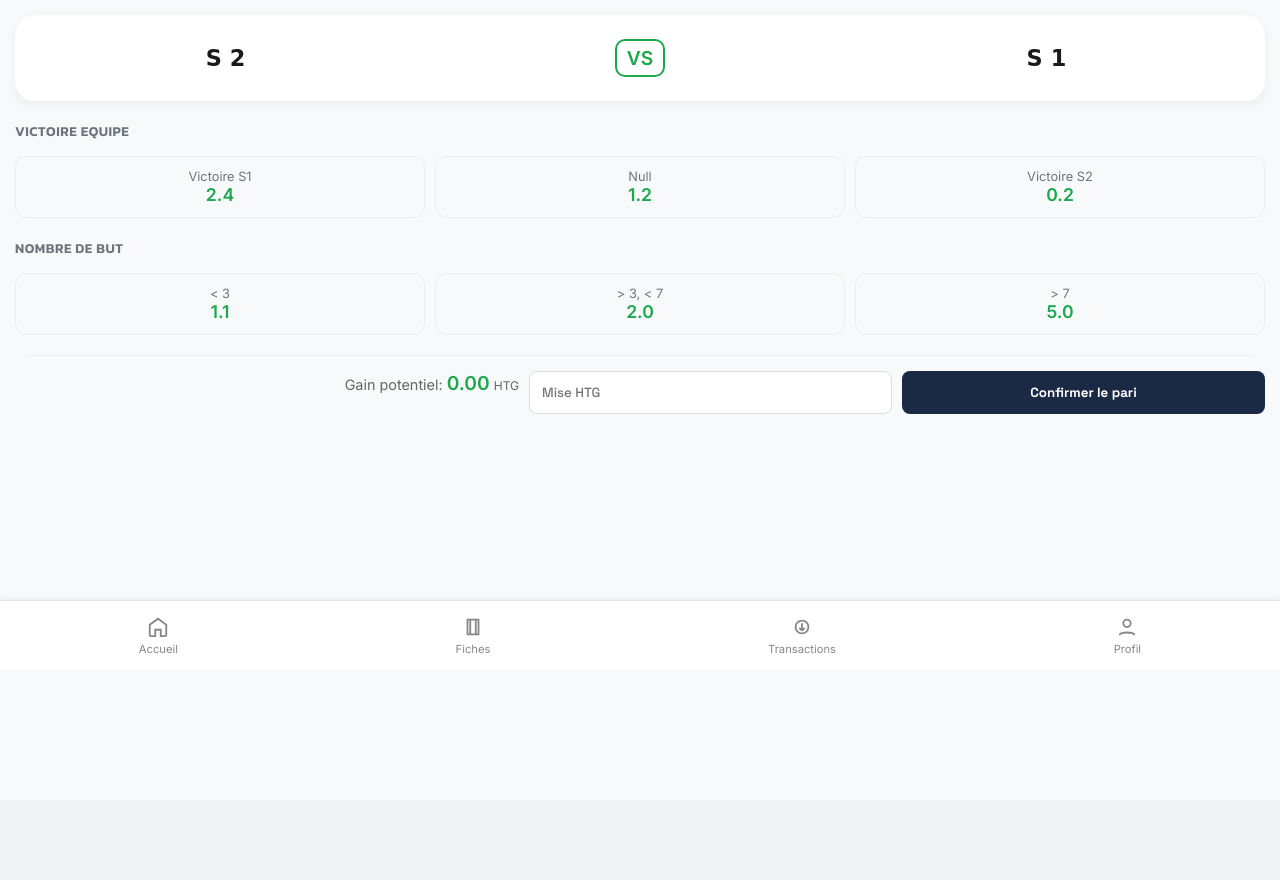
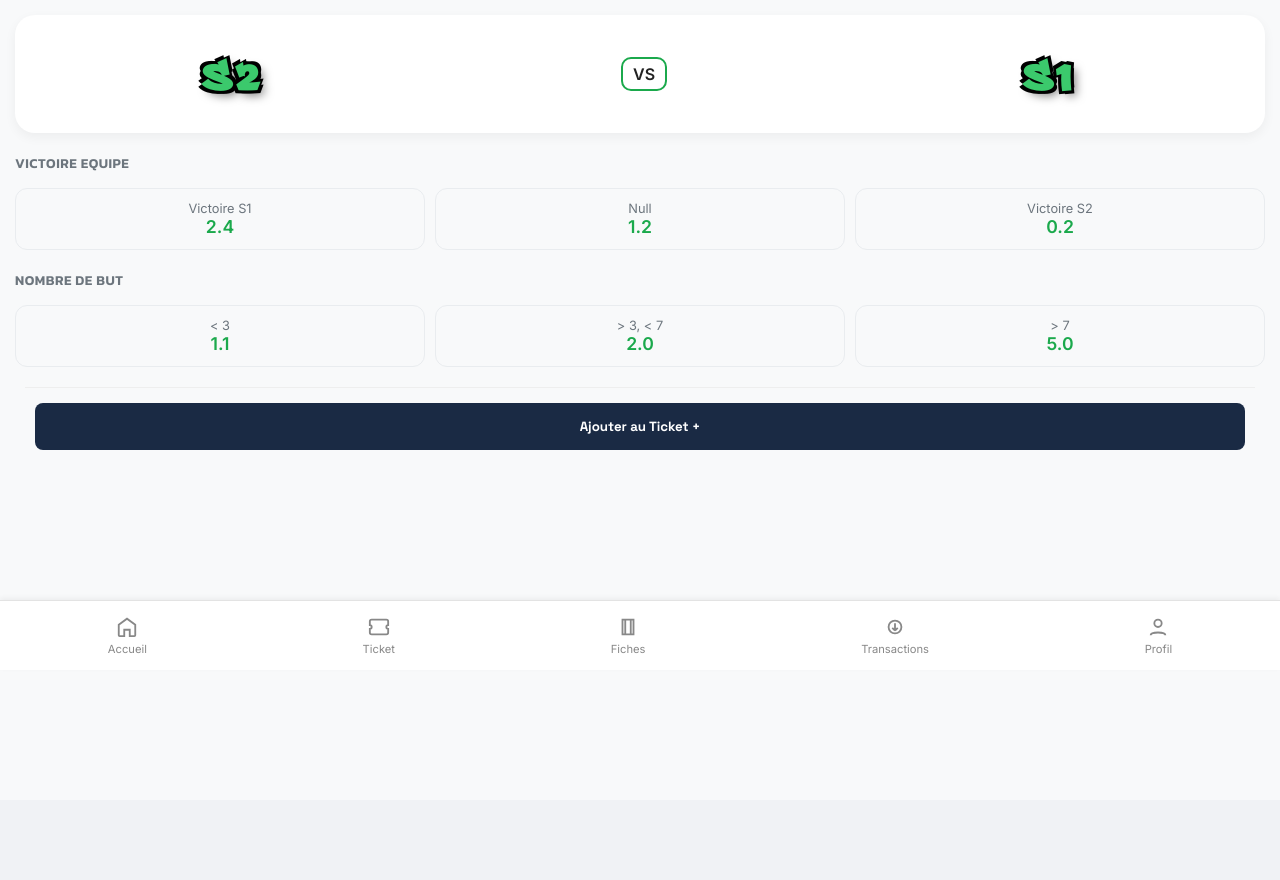
Before and after one commit to vendy0/InterPam, a Flask app: page /match/1 in a window 1280 px wide. Shown: the part 130-1010 px from the top of the page. Run offline with Flask 3, Linux system fonts and the light colour scheme; the visitor is signed in with stand-in values (Sample User, id 1); data comes from the database, SQL or seed files in the repository; both versions use the stored data as it was after the commit; some web fonts are replaced.

Commit message:
J'ai réparé un paquet de trucs comme la police graffiti, la gestion du panier et le passage à une seul option par match (ticket). J'ai supprimé un long commentaire dans routes.py (l'ancienne fonction qui gérait le plaçage des paris. J'ai géré le bug qui mettait tous les matchs d'une fiche sur un seul (le premier) et puis d'autres trucs.

```diff
--- a/routes.py
+++ b/routes.py
@@ -15,6 +15,7 @@ from data import (
     placer_pari,
     obtenir_cotes_par_ids,
     get_fiches_detaillees,
+    get_details_options_panier,
 )
 from admin_routes import admin_bp, users_bp, matchs_bp
 
@@ -249,87 +250,153 @@ def details_match(match_id):
     )
 
 
-@app.route("/create_fiche", methods=["POST"])
-def creer_fiche():
+"""
+========================================
+* : GESTION DES PARIS-------------------
+========================================
+"""
+
+
+@app.route("/ajouter_au_ticket", methods=["POST"])
+def ajouter_au_ticket():
+    """Ajoute une sélection au panier (session). Écrase si le match existe déjà."""
     if "username" not in session:
-        flash("Vous devez vous connecter", "error")
         return redirect(url_for("login"))
 
+    match_id = request.form.get("match_id")
+    # On cherche l'option cochée dans le formulaire
+    # Le formulaire envoie dynamiquement le nom de la catégorie, il faut donc itérer
+    option_id = None
+    for key, value in request.form.items():
+        # On ignore le match_id et les champs techniques, on cherche l'ID de l'option (numérique)
+        if key != "match_id" and value.isdigit():
+            option_id = int(value)
+            break
+
+    if not match_id or not option_id:
+        flash("Veuillez sélectionner une cote.", "error")
+        return redirect(request.referrer)
+
+    # Initialisation du panier s'il n'existe pas
+    if "ticket" not in session:
+        session["ticket"] = {}
+
+    # RÈGLE D'OR : Une seule option par match.
+    # On utilise match_id comme CLÉ du dictionnaire.
+    # Si l'utilisateur parie à nouveau sur ce match, l'ancienne valeur est écrasée.
+    session["ticket"][match_id] = option_id
+    session.modified = True  # Important pour dire à Flask de sauvegarder la session
+
+    flash("Ajouté au ticket !", "succes")
+    return redirect(
+        request.referrer
+    )  # On reste sur la page ou on va au panier ? Au choix.
+
+
+@app.route("/mon_ticket")
+def mon_ticket():
+    """Affiche le récapitulatif avant validation"""
+    if "username" not in session:
+        return redirect(url_for("login"))
+
+    ticket = session.get("ticket", {})
+    user = get_user_by_username(session["username"])
+
+    options_ids = list(ticket.values())
+    details = get_details_options_panier(options_ids)
+
+    # Calcul de la cote totale
+    cote_totale = Decimal("1")
+    for ligne in details:
+        cote_totale *= Decimal(str(ligne["cote"]))
+
+    return render_template(
+        "ticket.html", selections=details, cote_totale=cote_totale, user=user
+    )
+
+
+@app.route("/supprimer_du_ticket/<match_id>")
+def supprimer_du_ticket(match_id):
+    """Retire un match spécifique du ticket"""
+    if "ticket" in session:
+        # On retire la clé correspondant au match
+        session["ticket"].pop(match_id, None)
+        session.modified = True
+    return redirect(url_for("mon_ticket"))
+
+
+@app.route("/vider_ticket")
+def vider_ticket():
+    session.pop("ticket", None)
+    return redirect(url_for("home"))
+
+
+@app.route("/valider_ticket", methods=["POST"])
+def valider_ticket():
+    """Valide le pari combiné final"""
+    if "username" not in session:
+        return redirect(url_for("login"))
+
+    ticket = session.get("ticket", {})
+    if not ticket:
+        flash("Votre ticket est vide.", "error")
+        return redirect(url_for("home"))
+
+    user = get_user_by_username(session["username"])
+    mise_str = request.form.get("mise", "0").replace(",", ".")
+
     try:
-        donnees = request.form
+        mise_dec = Decimal(mise_str).quantize(Decimal("0.01"), rounding=ROUND_HALF_UP)
+    except:
+        mise_dec = Decimal("0.00")
 
-        # Sécurité : Vérifier si match_id est présent
-        raw_match_id = donnees.get("match_id")
-        if not raw_match_id:
-            flash("Match non identifié.", "error")
-            return redirect(request.referrer)
+    if mise_dec < Decimal("10.00"):
+        flash("Mise minimum : 10 HTG", "error")
+        return redirect(url_for("mon_ticket"))
 
-        match_id = int(raw_match_id)
+    if user["solde"] < mise_dec:
+        flash("Solde insuffisant.", "error")
+        return redirect(url_for("mon_ticket"))
 
-        # --- Lecture mise en Decimal ---
-        # On nettoie la mise (remplace virgule par point)
-        mise_str = donnees.get("mise", "0").replace(",", ".").strip()
-        if not mise_str:
-            mise_str = "0"
+    # Recalculer la cote totale côté serveur (sécurité)
+    options_ids = list(ticket.values())
+    details = get_details_options_panier(options_ids)
 
-        mise_dec = Decimal(mise_str).quantize(Decimal("0.01"), rounding=ROUND_HALF_UP)
+    if len(details) != len(options_ids):
+        flash("Une des options n'est plus disponible.", "error")
+        return redirect(url_for("mon_ticket"))
 
-        if mise_dec < Decimal("10.00"):
-            flash("La mise minimum est de 10 HTG", "error")
-            return redirect(request.referrer)
+    cote_totale = Decimal("1.00")
+    for d in details:
+        cote_totale *= Decimal(str(d["cote"]))
 
-        user = get_user_by_username(session["username"])
+    gain_dec = (mise_dec * cote_totale).quantize(
+        Decimal("0.01"), rounding=ROUND_HALF_UP
+    )
 
-        # --- Vérification solde ---
-        if user["solde"] < mise_dec:
-            flash("Solde insuffisant", "error")
-            return redirect(request.referrer)
+    # Enregistrement en BDD
+    # On prend le premier match_id de la liste comme référence "principale"
+    # ou on adapte placer_pari pour gérer le NULL si tu préfères,
+    # mais ici on va garder la logique actuelle : on passe le premier ID de match pour la forme,
+    # mais ce qui compte ce sont les options_ids.
+    first_match_id = details[0]["match_id"]
 
-        # --- Options sélectionnées (CORRECTION ICI) ---
-        options_ids = []
-        for k, v in donnees.items():
-            # On ignore les champs techniques 'match_id' et 'mise'
-            if k in ("match_id", "mise"):
-                continue
+    succes, msg = placer_pari(
+        parieur_id=user["id"],
+        match_id=first_match_id,  # Technique: on lie au moins à un match
+        mise_dec=mise_dec,
+        gain_dec=gain_dec,
+        date_pari=datetime.now().strftime("%Y-%m-%d %H:%M:%S"),
+        options_ids=options_ids,
+    )
 
-            # On ne garde que si la valeur est un nombre (l'ID de l'option)
-            # Cela évite de planter sur le bouton 'submit' ou les tokens CSRF
-            if v.isdigit():
-                options_ids.append(int(v))
-
-        if not options_ids:
-            flash("Veuillez sélectionner au moins une option", "error")
-            return redirect(request.referrer)
-
-        # --- Calcul du gain ---
-        cotes = obtenir_cotes_par_ids(options_ids)
-        cote_totale = Decimal("1.00")
-        for c in cotes:
-            # Conversion explicite en string avant Decimal pour éviter les problèmes de float
-            cote_totale *= Decimal(str(c))
-
-        gain_dec = (mise_dec * cote_totale).quantize(
-            Decimal("0.01"), rounding=ROUND_HALF_UP
-        )
-
-        # --- Appel DATA ---
-        succes, message = placer_pari(
-            parieur_id=user["id"],
-            match_id=match_id,
-            mise_dec=mise_dec,
-            gain_dec=gain_dec,
-            date_pari=datetime.now().strftime("%Y-%m-%d %H:%M:%S"),
-            options_ids=options_ids,
-        )
-
-        flash(message, "success" if succes else "error")
-        return redirect(url_for("home") if succes else request.referrer)
-
-    except Exception as e:
-        # Affiche l'erreur dans la console pour le développeur
-        print(f"ERREUR CREATE FICHE : {e}")
-        flash("Erreur technique lors de la création du pari.", "error")
-        return redirect(request.referrer)
+    if succes:
+        session.pop("ticket", None)  # On vide le panier après succès
+        flash(f"Pari validé ! Gain potentiel : {gain_dec} HTG", "succes")
+        return redirect(url_for("fiches"))
+    else:
+        flash(msg, "error")
+        return redirect(url_for("mon_ticket"))
 
 
 @app.route("/fiches")
--- a/static/css/details.css
+++ b/static/css/details.css
@@ -26,9 +26,9 @@
 
 .team-name { font-size: 1.4rem; font-weight: bold; color: var(--pam-text); }
 .vs-text {
-    color: var(--pam-green);
+    /* color: var(--pam-green); */
     font-weight: 800;
-    font-size: 1.2rem;
+    /* font-size: 1.2rem; */
     border: 2px solid var(--pam-green);
     padding: 5px 10px;
     border-radius: 10px;
@@ -109,6 +109,8 @@
     margin-top: 20px;
     padding-top: 15px;
     border-top: 1px solid #eee;
+    display: flex;
+    justify-content: center;
 }
 
 .mise-input {
@@ -137,6 +139,7 @@
     border-radius: 8px;
     font-weight: bold;
     cursor: pointer;
+    padding: 15px 5px;
 }
 
 .gain-info {
--- a/static/css/fonts.css
+++ b/static/css/fonts.css
@@ -2,7 +2,13 @@
 /* On remplace le 800 par 600 (Semi-Bold) et 700 (Bold) pour plus de flexibilité */
 /* Importation des polices : Inter, Kanit, Space Grotesk et Sedgwick Ave */
 @import url('https://fonts.googleapis.com/css2?family=Inter:wght@400;600&family=Kanit:wght@500;600&family=Space+Grotesk:wght@500;700&family=Sedgwick+Ave+Display&display=swap');
-
+/* 1. Déclaration de la police */
+@font-face {
+  font-family: 'Philly Sans';
+  src: url('../fonts/phillysans.otf') format('opentype'); /* Vérifie bien le nom du fichier */
+  font-weight: normal;
+  font-style: normal;
+}
 :root {
     /* Définition des variables pour le projet InterPam */
     --font-main: "Inter", sans-serif; /* Pour les textes et les chiffres */
@@ -36,9 +42,24 @@ h1, h2, h3{
 button, select, textarea, input, input::placeholder{
     font-family: var(--font-action);
 }
+/*
 .team-name{
     font-family: var(--font-street);
     font-weight: 400;
     font-style: normal;
-    letter-spacing: 0.5rem;
+} */
+
+.team-name {
+  font-family: 'Philly Sans', sans-serif;
+  color: #3bc96c !important; /* Le vert fluo de votre image */
+  font-size: 3em !important;
+  text-transform: uppercase;
+    letter-spacing: 0.3rem;
+  /* L'astuce pour le contour noir épais et l'ombre portée */
+text-shadow:
+   -3px -3px 0 #000,
+    3px -3px 0 #000,
+   -3px  3px 0 #000,
+    3px  3px 0 #000,
+    5px  5px 10px rgba(0,0,0,0.5);
 }
--- a/templates/base.html
+++ b/templates/base.html
@@ -56,6 +56,12 @@
         <span>Accueil</span>
       </a>
 
+      <a href="{{ url_for('mon_ticket') }}" class="nav-item {{ 'active' if request.endpoint == 'mon_ticket' }}"><svg viewBox="0 0 24 24" class="icon">
+  <path d="M20 12c0-1.1.9-2 2-2V6a2 2 0 0 0-2-2H4a2 2 0 0 0-2 2v4c1.1 0 2 .9 2 2s-.9 2-2 2v4a2 2 0 0 0 2 2h16a2 2 0 0 0 2-2v-4c-1.1 0-2-.9-2-2z" />
+</svg>
+        <span>Ticket</span>
+</a>
+
       <a href="{{ url_for('fiches') }}" class="nav-item {{ 'active' if request.endpoint == 'fiches' }}">
         <svg viewBox="0 0 24 24" class="icon">
           <path d="M6 4h12v16H6zM9 4v16M15 4v16" />
--- a/templates/details_match.html
+++ b/templates/details_match.html
@@ -1,29 +1,23 @@
-{% extends "base.html" %} {% block css %}
-<link rel="stylesheet" href="{{ url_for('static', filename='css/details.css') }}" />
-{% endblock %} {% block content %}
+{% extends "base.html" %}
+{% block css %}<link rel="stylesheet" href="{{ url_for('static', filename='css/details.css') }}" type="text/css" media="all" />{% endblock %}
+
+{% block content %}
 <div class="match-details-page">
     <div class="match-banner">
-        <div class="team-info">
-            <span class="team-name">{{ match.equipe_a }}</span>
-        </div>
-        <div class="match-status">
-            <span class="vs-text">VS</span>
-          <!--  <div class="match-time">{{ match.date_match }}</div> -->
-        </div>
-        <div class="team-info">
-            <span class="team-name">{{ match.equipe_b }}</span>
-        </div>
+        <div class="team-info"><span class="team-name">{{ match.equipe_a }}</span></div>
+        <div class="match-status"><span class="vs-text">VS</span></div>
+        <div class="team-info"><span class="team-name">{{ match.equipe_b }}</span></div>
     </div>
 
-<form action="{{ url_for('creer_fiche') }}" method="POST" class="bet-form" onsubmit="return confirmerMonPari()">
-    <input type="hidden" name="match_id" id="match_id" value="{{ match.match_id }}" />
+    <form action="{{ url_for('ajouter_au_ticket') }}" method="POST" class="bet-form">
+        <input type="hidden" name="match_id" value="{{ match.match_id }}" />
+
         {% for categorie, options in categories.items() %}
             <h3 class="market-header">{{ categorie|replace('_', ' ')|upper }}</h3>
-
             <div class="options-container">
                 {% for opt in options %}
                 <div class="option-item">
-                <input type="radio" name="{{ categorie }}" id="opt-{{ opt['option_id'] }}" value="{{ opt['option_id'] }}" class="radio-input" />
+                    <input type="radio" name="{{ match.match_id }}" id="opt-{{ opt['option_id'] }}" value="{{ opt['option_id'] }}" class="radio-input" />
                     <label for="opt-{{ opt['option_id'] }}" class="option-label">
                         <span class="label-text">{{ opt['libelle'] }}</span>
                         <span class="label-cote">{{ opt['cote'] }}</span>
@@ -33,17 +27,10 @@
             </div>
         {% endfor %}
 
-    <div class="bet-action">
-    <div class="gain-info">
-        <span>Gain potentiel: </span>
-        <strong id="display-gain">0.00</strong> <small>HTG</small>
+        <div class="bet-action" style="margin-top: 20px;">
+            <button type="submit" class="btn-parier">Ajouter au Ticket +</button>
         </div>
-    <input type="number" name="mise" id="mise-input" placeholder="Mise HTG" required min="10" max="1000" class="mise-input" step="0.01">
-    <button type="submit" class="btn-parier">Confirmer le pari</button>
-</div>
-
     </form>
 </div>
-
 <script src="{{ url_for('static', filename='js/details.js') }}"></script>
 {% endblock %}
--- a/unused.txt
+++ b/unused.txt
@@ -96,7 +96,7 @@ __
 - Ajouter mon email comme adm
 - Insérer ReCaptcha
 - Ajouter Update cote
-
+- Télécharger les polices
 
 
 C'est une super mentalité ! En isolant les fichiers et en travaillant par modules, tu vas devenir beaucoup plus efficace. Pour transformer ton projet en une plateforme de pari complète et professionnelle, voici les fonctionnalités essentielles qu'un admin doit avoir sous la main :
```
Also changed, not shown: data.py (+31 -5 lines), static/css/ticket.css (added, +172 -0 lines), templates/ticket.html (added, +79 -0 lines), interpam.db, static/fonts/PhillySans.otf (added), static/fonts/blowbrush.ttf (added). Lines whose indentation alone changed are shown as unchanged.
